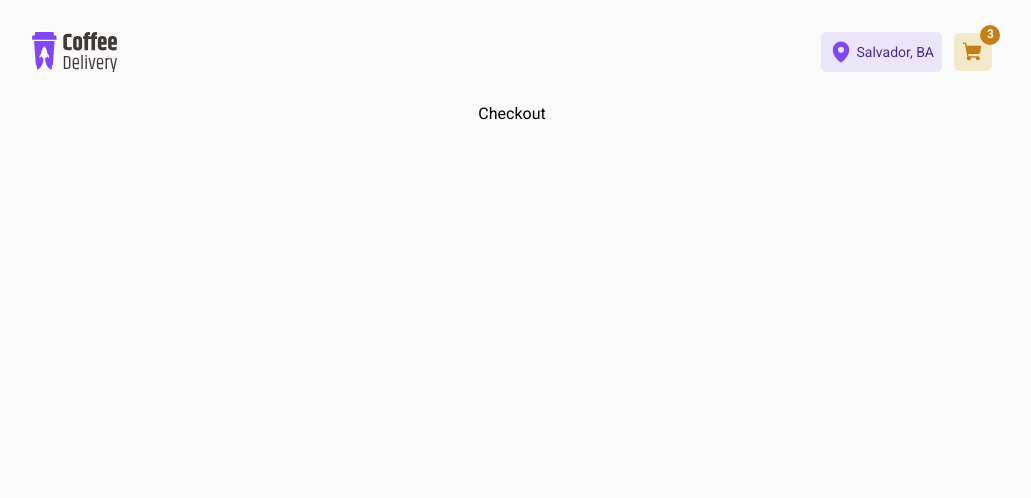
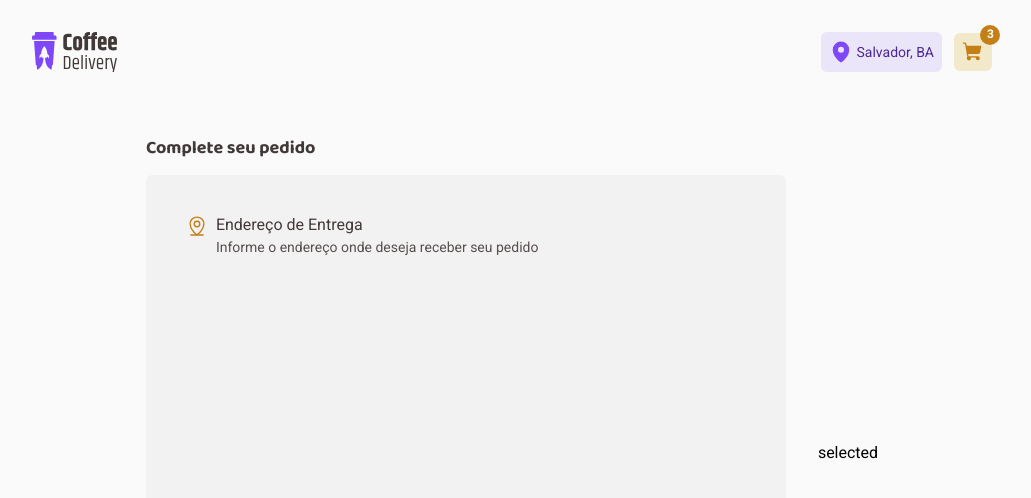
Before and after one commit to loressl/challenge-coffee-delivery, a React (Vite) app: page /checkout in a window 1280 px wide. Shown: the top 498 px of the page, without its empty margins (128-1159 px from the left). Built offline with nearby package versions, Linux system fonts and the light colour scheme.

Commit message:
feat: Inicializada adição da parte de endereço

```diff
--- /dev/null
+++ b/src/pages/Checkout/components/Address/index.tsx
@@ -0,0 +1,31 @@
+import { AddressContainer, OrderedContainer, SelectedCoffesContainer } from "./styles";
+import {MapPinLine} from 'phosphor-react'
+
+export function Address() {
+    return(
+        <AddressContainer>
+            <OrderedContainer>
+                <p>Complete seu pedido</p>
+                <div className="box-address">
+                    <div className="address-title">
+                        <MapPinLine size={22} />
+                        <div className="phrase">
+                            <span>Endereço de Entrega</span>
+                            <span>Informe o endereço onde deseja receber seu pedido</span>
+                        </div>
+                    </div>
+                    <form>
+
+                    </form>
+                </div>
+                <div className="payment">
+
+                </div>
+            </OrderedContainer>
+
+            <SelectedCoffesContainer>
+                selected
+            </SelectedCoffesContainer>
+        </AddressContainer>
+    )
+}
--- /dev/null
+++ b/src/pages/Checkout/components/Address/styles.ts
@@ -0,0 +1,86 @@
+import styled from "styled-components";
+
+export const AddressContainer = styled.div`
+  display: flex;
+  width: 100%;
+  height: 100%;
+  flex-direction: row;
+  align-items: center;
+  justify-content: center;
+  gap: 2rem;
+`;
+
+export const OrderedContainer = styled.div`
+  display: flex;
+  flex-direction: column;
+
+  p {
+    font-family: "Baloo 2";
+    font-weight: 700;
+    font-size: 18px;
+    line-height: 1.3;
+    color: ${(props) => props.theme["base-subtitle"]};
+    margin-bottom: 15px;
+  }
+
+  & .box-address {
+    display: flex;
+    flex-direction: column;
+    align-items: flex-start;
+    width: 40rem;
+    height: 23.25rem;
+    background: ${(props) => props.theme["base-card"]};
+    border-radius: 6px;
+    margin-bottom: 12px;
+    gap: 2rem;
+    padding: 40px;
+
+    & .address-title {
+      display: flex;
+      flex-direction: row;
+      width: 100%;
+      max-width: 35rem;
+      height: 2.75rem;
+      gap: 0.5rem;
+
+      svg {
+        color: ${props => props.theme["yellow-dark"]};
+      }
+
+      & .phrase{
+        display: flex;
+        flex-direction: column;
+
+        span:first-of-type {
+            color: ${props => props.theme["base-subtitle"]};
+            line-height: 1.3;
+            align-self: stretch;
+            margin-bottom: 2px;
+        }
+
+        span:nth-child(2) {
+            color:  ${props => props.theme["base-text"]};
+            font-size: 14px;
+            line-height: 1.3;
+            align-self: stretch;
+        }
+      }
+    }
+  }
+
+  & .payment {
+    display: flex;
+    flex-direction: column;
+    align-items: flex-start;
+    padding: 2.5rem;
+    gap: 2rem;
+    width: 40rem;
+    height: 13rem;
+    background: ${(props) => props.theme["base-card"]};
+    border-radius: 6px;
+  }
+`;
+
+export const SelectedCoffesContainer = styled.div`
+
+`
--- a/src/pages/Checkout/index.tsx
+++ b/src/pages/Checkout/index.tsx
@@ -1,5 +1,10 @@
+import { Address } from "./components/Address";
+import { CheckoutContainer } from "./styles";
+
 export function Checkout() {
     return(
-        <div>Checkout</div>
+        <CheckoutContainer>
+            <Address/>
+        </CheckoutContainer>
     )
 }
--- /dev/null
+++ b/src/pages/Checkout/styles.ts
@@ -0,0 +1,7 @@
+import styled from "styled-components";
+
+export const CheckoutContainer = styled.div`
+  display: flex;
+  width: 100%;
+  height: 100vh;
+`;
```
